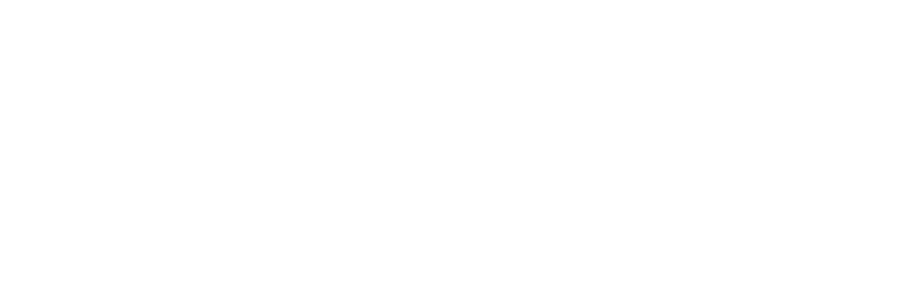
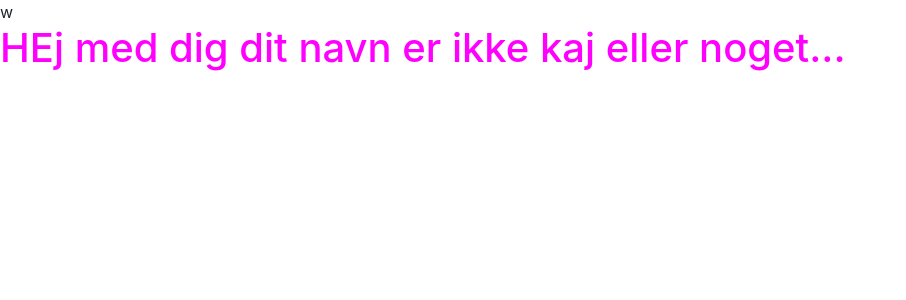
Before and after one commit to Ffuglsang/Outdoor, a PHP site: page / in a window 1280 px wide. Before the commit the part shown is empty. Shown: the top 300 px of the page, without its empty margins (0-906 px from the left). Run offline with PHP 8.4, Linux system fonts and the light colour scheme.

Commit message:
Header version 1

```diff
--- a/assets/css/master.css
+++ b/assets/css/master.css
@@ -4,3 +4,8 @@
   text-decoration: none;
   outline: none;
 }
+
+
+header h1 {
+  color: #F0F;
+}
--- a/index.html
+++ b/index.html
@@ -1,4 +1,4 @@
-<!DOCTYPE html>
+<!DOCTYPE html>w
 <html lang="en" dir="ltr">
   <head>
     <meta charset="utf-8">
@@ -11,7 +11,7 @@
   <body>
     <header class="container-fluid header">
       <div class="row">
-
+        <h1>HEj med dig dit navn er ikke kaj eller noget...</h1>
       </div>
     </header>
 
```
